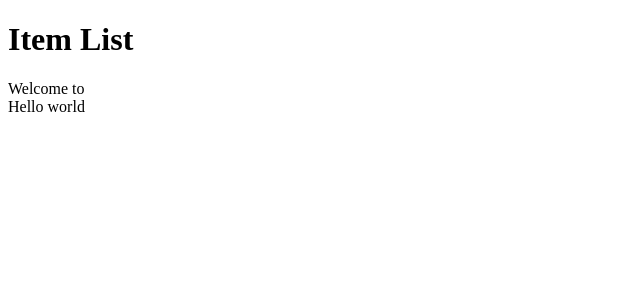
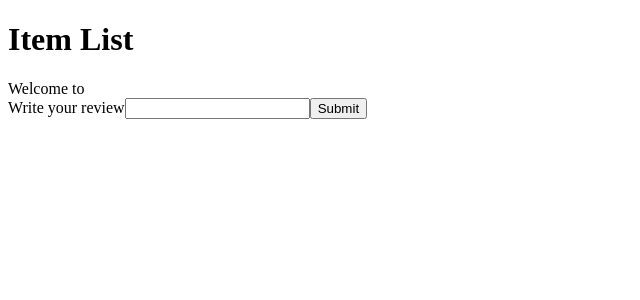
Before and after one commit to montekaka/rpt-08-mvp, a React app: page /websites/1 in a window 1280 px wide. Shown: the top 300 px of the page, without its empty margins (0-640 px from the left). Built offline with nearby package versions, Linux system fonts and the light colour scheme; no server answers; the HTML template or start-up script is replaced by a standard one.

Commit message:
add reviewSchema to database/index.js

```diff
--- a/react-client/src/components/ReviewNew.jsx
+++ b/react-client/src/components/ReviewNew.jsx
@@ -7,7 +7,7 @@ class ReviewNew extends React.Component {
 		super(props);
 		this.state = {
 			review: '',
-			stars: 0,
+			rating: 0,
 			text: '',
 			screenname: ''
 		}
@@ -15,17 +15,23 @@ class ReviewNew extends React.Component {
 		this.handleSubmit = this.handleSubmit.bind(this);
 	}
 
-	handleChange(){
-
+	handleChange(event){
+		this.setState({text: event.target.value});
 	}
 
-	handleSubmit(){
-
+	handleSubmit(event){
+		var text = this.state.text;
+		event.preventDefault();
+		console.log(text);
 	}
 
 	render() {
 		return (
-			<div>Hello world</div>
+			<form onSubmit={this.handleSubmit}>
+				<label>Write your review</label>
+				<input type="text" value= {this.state.text} onChange={this.handleChange} />
+				<input type="submit" value="Submit" />
+			</form>
 		)
 	}
 }
--- a/react-client/src/components/Search.jsx
+++ b/react-client/src/components/Search.jsx
@@ -37,9 +37,8 @@ class Search extends React.Component {
 	render(){
 		return (
 			<form onSubmit={this.handleSubmit}>
-				<label>Search Product
-					<input type="text" value={this.state.searchKeyword} onChange={this.handleChange} />
-				</label>
+				<label>Search Product</label>
+				<input type="text" value={this.state.searchKeyword} onChange={this.handleChange} />
 				<input type="submit" value="Submit" />
 			</form>
 		)
--- a/react-client/src/components/Websites.jsx
+++ b/react-client/src/components/Websites.jsx
@@ -30,7 +30,7 @@ class Websites extends React.Component {
 			<div>
 				<div>{this.state.websites.length}</div>
 				{
-					this.state.websites.map( website => <WebsiteItem website={website} key={website.url}></WebsiteItem>)
+					this.state.websites.map( website => <WebsiteItem website={website} key={'website'+website._id}></WebsiteItem>)
 				}
 			</div>
 		)
```
Also changed, not shown: database-mongo/index.js (+28 -8 lines), 1 other file (tests, documents, lock files or other folders).
